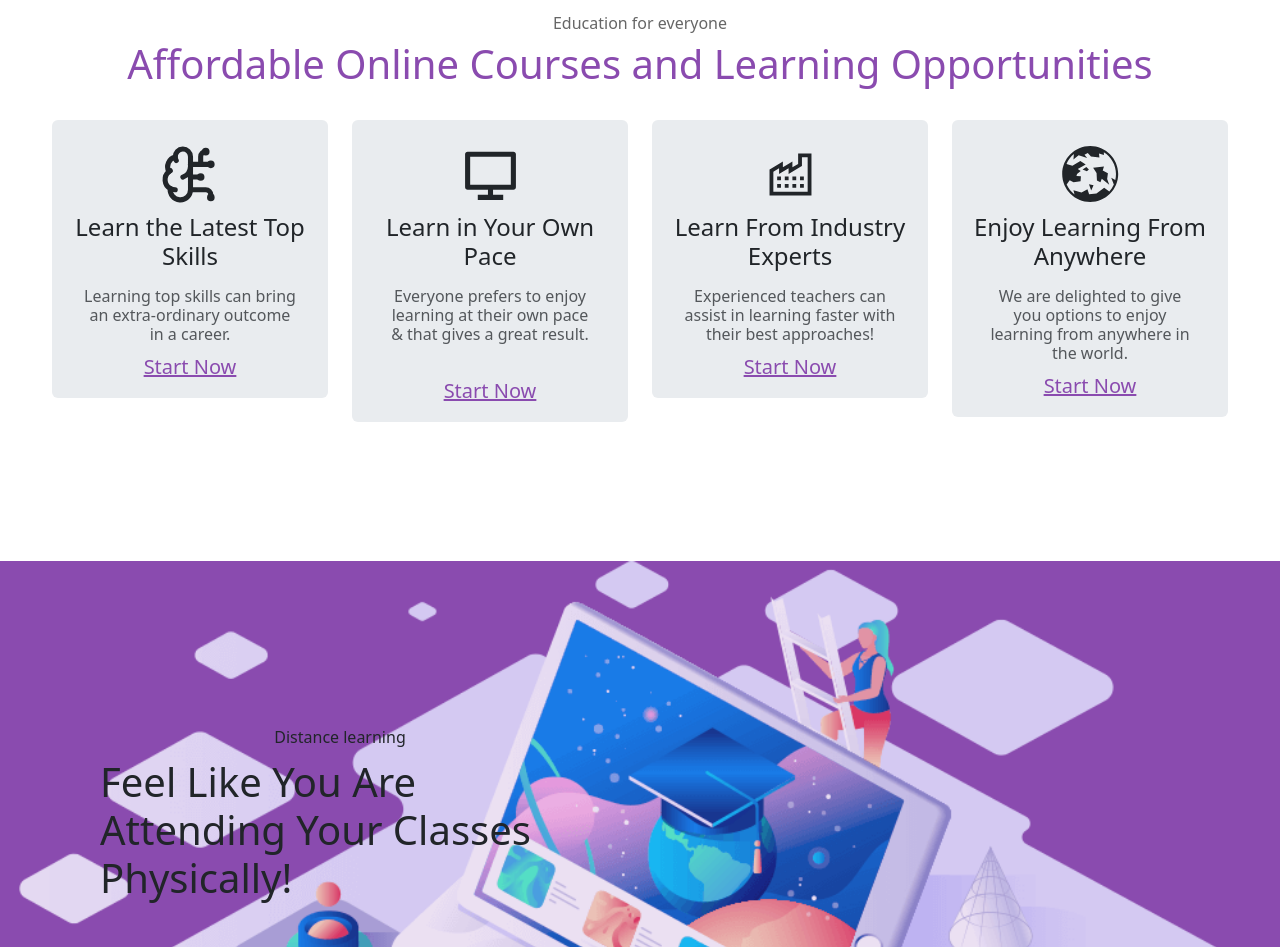
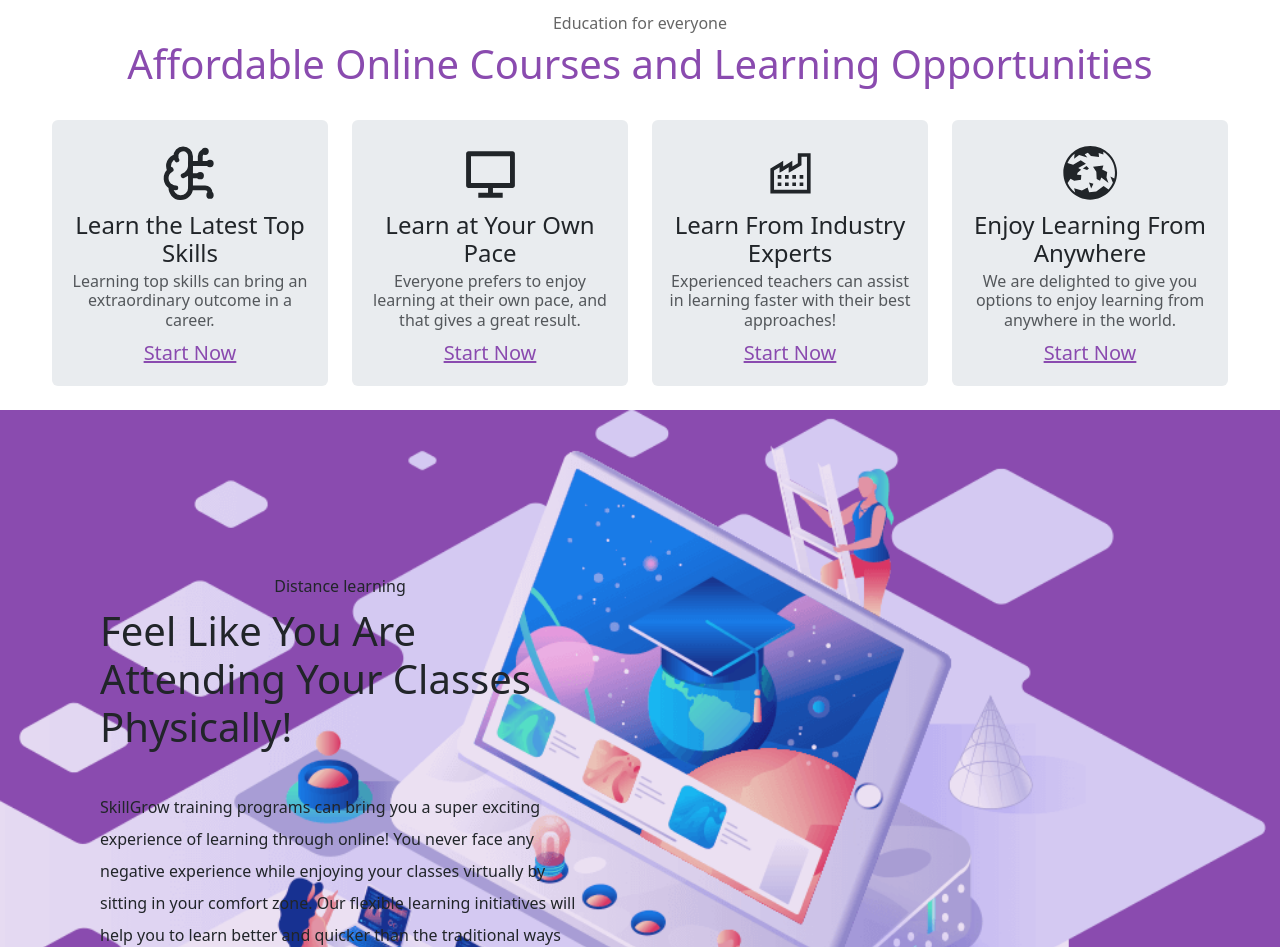
Before and after one commit to rkaviyapriya11/elearning-frontend, a React (Vite) app: page / in a window 1280 px wide. Shown: the part 760-1707 px from the top of the page. Built offline with nearby package versions, Linux system fonts and the light colour scheme; no server answers.

Commit message:
design commit

```diff
--- a/src/components/header/Header.jsx
+++ b/src/components/header/Header.jsx
@@ -40,8 +40,8 @@ const Header = ({ isAuth }) => {
                                         Account
                                     </button>
                                 ) : (
-                                    <button className='common-btn d-flex align-items-center' onClick={() => navigate('/login')}>
-                                        <MdPersonOutline className="me-2" /> Login/Register
+                                    <button className='common-btn  d-flex align-items-center' style={{marginLeft:'100px'}} onClick={() => navigate('/login')}>
+                                        <MdPersonOutline className="me-2 " /> Login/Register
                                     </button>
 
                                 )
--- a/src/pages/home/Home.jsx
+++ b/src/pages/home/Home.jsx
@@ -31,78 +31,81 @@ const Home = () => {
       </div>
       <br /> <br />
       {/* section 1 */}
+
+
 <div className="info">
-        <p className='fs-6 text-center justify-content-center'>Education for everyone</p>
-        <h1 className='h1 text-center justify-content-center' style={{ color: '#8a4baf' }}>
+  <p className="fs-6 text-center">Education for everyone</p>
+  <h1 className="h1 text-center" style={{ color: '#8a4baf' }}>
     Affordable Online Courses and Learning Opportunities
   </h1>
   <br />
   <div className="container">
-          <div class="row justify-content-center mb-5">
+    <div className="row justify-content-center">
       {/* 1 */}
-            <div class="col-12 col-md-6 col-lg-3 h-100">
-              <div class="card bg-body-secondary border-0 mb-3" >
-                <div class="card-body text-center">
-                  <LuBrainCircuit className='w-25 h-25 m-2' />
-                  <h3 class="card-title fs-4">Learn the Latest Top Skills</h3>
-                  <h6 class="card-subtitle mb-2 text-body-secondary m-3">Learning top skills can bring an extra-ordinary outcome in a career.</h6>
-                  <Link
-                    className='fs-5'
-                    style={{ color: '#8a4baf' }}
-                    to="/courses"
-                  >Start Now</Link>
+      <div className="col-12 col-md-6 col-lg-3 mb-4">
+        <div className="card bg-body-secondary border-0 h-100">
+          <div className="card-body text-center">
+            <LuBrainCircuit className="w-25 h-25 m-2" />
+            <h3 className="card-title fs-4">Learn the Latest Top Skills</h3>
+            <h6 className="card-subtitle mb-2 text-body-secondary">
+              Learning top skills can bring an extraordinary outcome in a career.
+            </h6>
+            <Link className="fs-5" style={{ color: '#8a4baf' }} to="/courses">
+              Start Now
+            </Link>
           </div>
         </div>
       </div>
       {/* 2 */}
-            <div class="col-12 col-md-6 col-lg-3  h-100">
-              <div className="card bg-body-secondary border-0 mb-3 ">
-                <div className="card-body text-center ">
-                  <RiComputerLine className='w-25 h-25 m-2' />
-                  <h3 class="card-title fs-4">Learn in Your Own Pace</h3>
-                  <h6 class="card-subtitle mb-2 text-body-secondary m-3">Everyone prefers to enjoy learning at their own pace & that gives a great result.</h6> <br />
-                  <Link
-                    className='fs-5'
-                    style={{ color: '#8a4baf' }}
-                    to="/courses"
-                  >Start Now</Link>
+      <div className="col-12 col-md-6 col-lg-3 mb-4">
+        <div className="card bg-body-secondary border-0 h-100">
+          <div className="card-body text-center">
+            <RiComputerLine className="w-25 h-25 m-2" />
+            <h3 className="card-title fs-4">Learn at Your Own Pace</h3>
+            <h6 className="card-subtitle mb-2 text-body-secondary">
+              Everyone prefers to enjoy learning at their own pace, and that gives a great result.
+            </h6>
+            <Link className="fs-5" style={{ color: '#8a4baf' }} to="/courses">
+              Start Now
+            </Link>
           </div>
         </div>
       </div>
-            {/* 3 */}
-            <div class="col-12 col-md-6 col-lg-3 h-100">
-              <div className="card bg-body-secondary border-0 mb-3">
-                <div className="card-body text-center ">
-                  <LiaIndustrySolid className='w-25 h-25 m-2' />
-                  <h3 class="card-title fs-4">Learn From Industry Experts</h3>
-                  <h6 class="card-subtitle mb-2 text-body-secondary m-3">Experienced teachers can assist in learning faster with their best approaches!</h6>
-                  <Link
-                    className='fs-5'
-                    style={{ color: '#8a4baf' }}
-                    to="/courses"
-                  >Start Now</Link>
+      {/*  3 */}
+      <div className="col-12 col-md-6 col-lg-3 mb-4">
+        <div className="card bg-body-secondary border-0 h-100">
+          <div className="card-body text-center">
+            <LiaIndustrySolid className="w-25 h-25 m-2" />
+            <h3 className="card-title fs-4">Learn From Industry Experts</h3>
+            <h6 className="card-subtitle mb-2 text-body-secondary">
+              Experienced teachers can assist in learning faster with their best approaches!
+            </h6>
+            <Link className="fs-5" style={{ color: '#8a4baf' }} to="/courses">
+              Start Now
+            </Link>
           </div>
         </div>
       </div>
-            {/* 3 */}
-            <div class="col-12 col-md-6 col-lg-3  h-100">
-              <div className="card bg-body-secondary border-0 mb-5">
+      {/* 4 */}
+      <div className="col-12 col-md-6 col-lg-3 mb-4">
+        <div className="card bg-body-secondary border-0 h-100">
           <div className="card-body text-center">
-                  <GiWorld className='w-25 h-25 m-2' />
-                  <h3 class="card-title fs-4" >Enjoy Learning From Anywhere</h3>
-                  <h6 class="card-subtitle mb-2 text-body-secondary m-3">We are delighted to give you options to enjoy learning from anywhere in the world.</h6>
-                  <Link
-                    className='fs-5'
-                    style={{ color: '#8a4baf' }}
-                    to="/courses"
-                  >Start Now</Link>
+            <GiWorld className="w-25 h-25 m-2" />
+            <h3 className="card-title fs-4">Enjoy Learning From Anywhere</h3>
+            <h6 className="card-subtitle mb-2 text-body-secondary">
+              We are delighted to give you options to enjoy learning from anywhere in the world.
+            </h6>
+            <Link className="fs-5" style={{ color: '#8a4baf' }} to="/courses">
+              Start Now
+            </Link>
           </div>
         </div>
       </div>
     </div>
   </div>
-        <br /> <br />
 </div>
+
+
 
       {/* section 2 */}
       <div className="view-course d-flex align-items-center" style={{ backgroundColor: '#8a4baf', minHeight: '100vh' }}>
```
Lines whose indentation alone changed are shown as unchanged.
